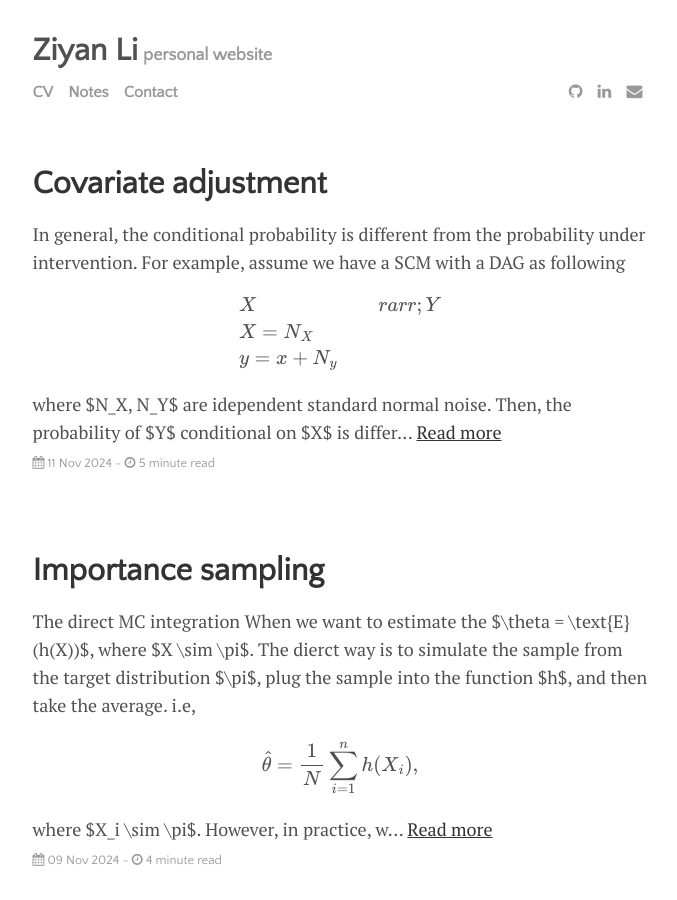
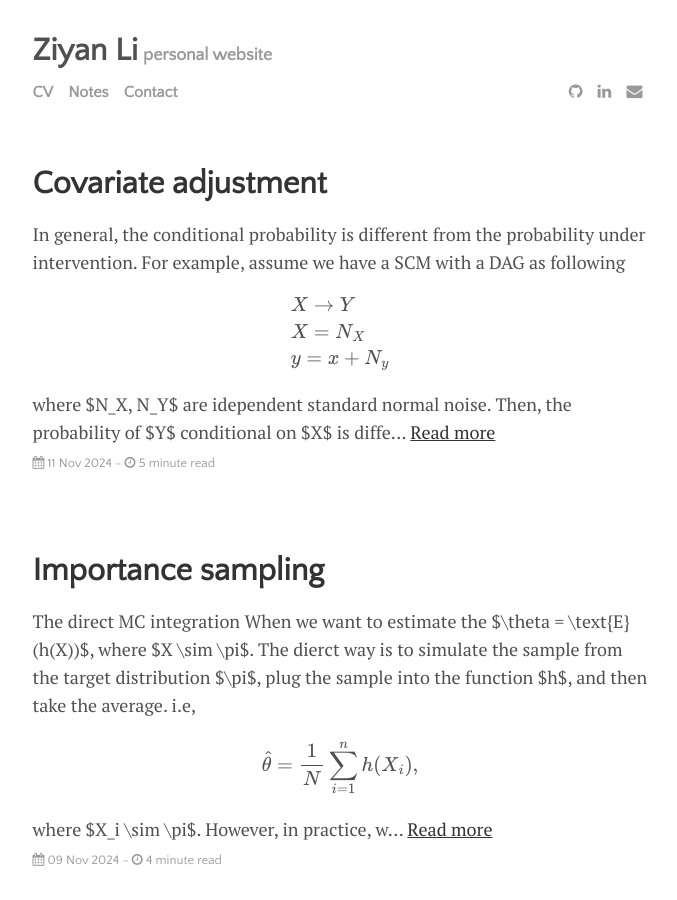
Before and after one commit to catty-halsey/catty-halsey.github.io, a Jekyll site: the page built from index.html, in a window 1280 px wide and 900 px high. Shown: the whole window, without its empty margins (300-977 px from the left). Built offline with Jekyll 4.4.1, drawn with Linux system fonts in a browser that asks for light colours; formulas are drawn with MathJax 3; the list of posts is cut into pages by our own code.

Commit message:
Update 2024-11-11-Valid adjustment.md

```diff
--- a/_posts/2024-11-11-Valid adjustment.md
+++ b/_posts/2024-11-11-Valid adjustment.md
@@ -10,7 +10,7 @@ In general, the conditional probability is different from the probability under
 
 $$
 \begin{align}
-&X &rarr; Y\\
+&X \rightarrow Y\\
 &X=N_X\\
 &y=x+N_y\\
 \end{align}
@@ -57,9 +57,9 @@ $$
 
 This equality can be generalize into a rule (rule 3 of do-calculus), which we introduce in a later section. We can observe that there is no causal effect of $U$ on $Y$ if we already intervene on $X$ from this equality. However, if we intervene on $U$, it indeed provide extra information on $X$, which decrease the varity of $X$ and make less precise of estimation of $Y$ using $X$. This trigger a questions that what kind of the valid adjustment sets lead to the smallest variance of estimator? The core idea is we should include more variables which can help to explain $Y$ but less variables which can help to explain $X$.The more varaibles explaining $Y$, the estimation is more accurate with less variance. In contrast, the more variables explaining $X$ weaken the varity of $X$ and therefore weaken the ability of $X$ to accurately explain $X$. Hence, we have two criteria to have the optimal valid adjustment set.
 
-(i) If $Z$ is a valid adjustment set and $W \in \text{PA}_X$, $\text{var}(\text{estimator} \mid Z \setminus \{W\})$ is smaller than $\text{var}(\text{estimator} \mid Z$.
+(i) If $Z$ is a valid adjustment set and $W \in \text{PA}_X$, $\text{var}(\text{estimator} \mid Z \setminus \{W\})$ is smaller than $\text{var}(\text{estimator} \mid Z)$.
 
-(ii) If $Z$ is a valid adjustment set and $W \in \text{PA}_Y$, $\text{var}(\text{estimator} \mid Z \cup \{W\})$ is smaller than $\text{var}(\text{estimator} \mid Z$.
+(ii) If $Z$ is a valid adjustment set and $W \in \text{PA}_Y$, $\text{var}(\text{estimator} \mid Z \cup \{W\})$ is smaller than $\text{var}(\text{estimator} \mid Z)$.
 
 We should pay attention to the different focus of the valid adjustment sets and the optimal adjustment sets. When we discuss the optimal adjustment set, we are mostly interested the variance of the estimator and so we look at the different causal effect of variable on variance instead of the causal effect on $Y$, since we already under the valid adjustment set situations.
 
```
